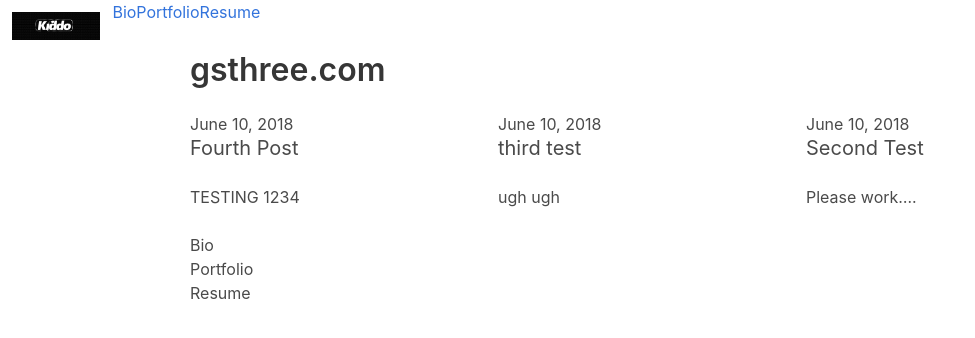
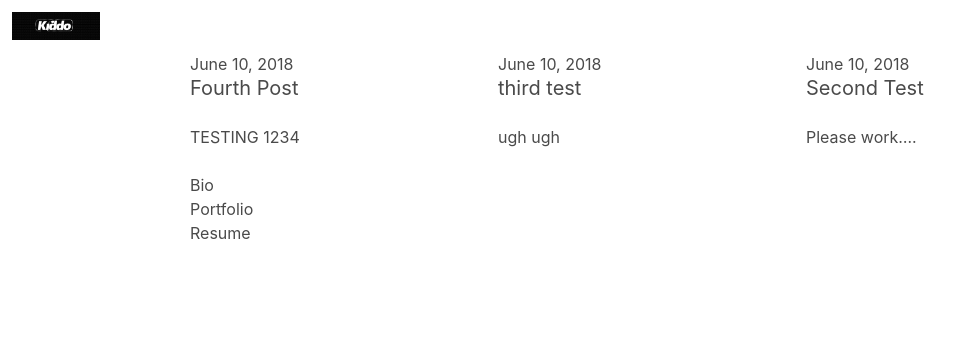
Before and after one commit to Gordon325/gsthree.com, a Jekyll site: the page built from index.html, in a window 1280 px wide. Shown: the top 338 px of the page, without its empty margins (0-975 px from the left). Built offline with Jekyll 4.4.1, drawn with Linux system fonts in a browser that asks for light colours; nearby versions of some CDN libraries.

Commit message:
trying if statement

```diff
--- a/_layouts/default.html
+++ b/_layouts/default.html
@@ -27,7 +27,9 @@
         </a>
     </div>
     {% for page in site.pages %}
-    <a href="{{page.url}}">{{page.title}}</a>
+        {% if page.category contains 'myPage' %}
+            <a href="{{page.url}}">{{page.title}}</a>
+        {% endif %}
     {% endfor %}
 </nav>
    <div class="myContent">
--- a/index.html
+++ b/index.html
@@ -2,7 +2,7 @@
 layout: default
 ---
 
-<h1 class="title"> {{ site.title }} </h1>
+
 
 
     <div class="columns">
```
